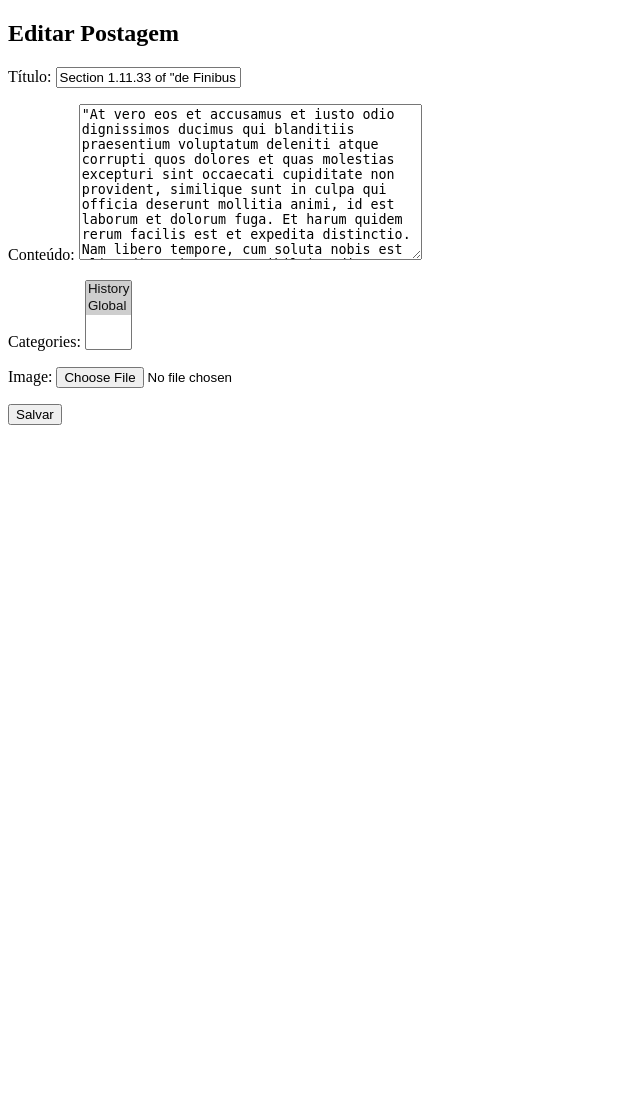
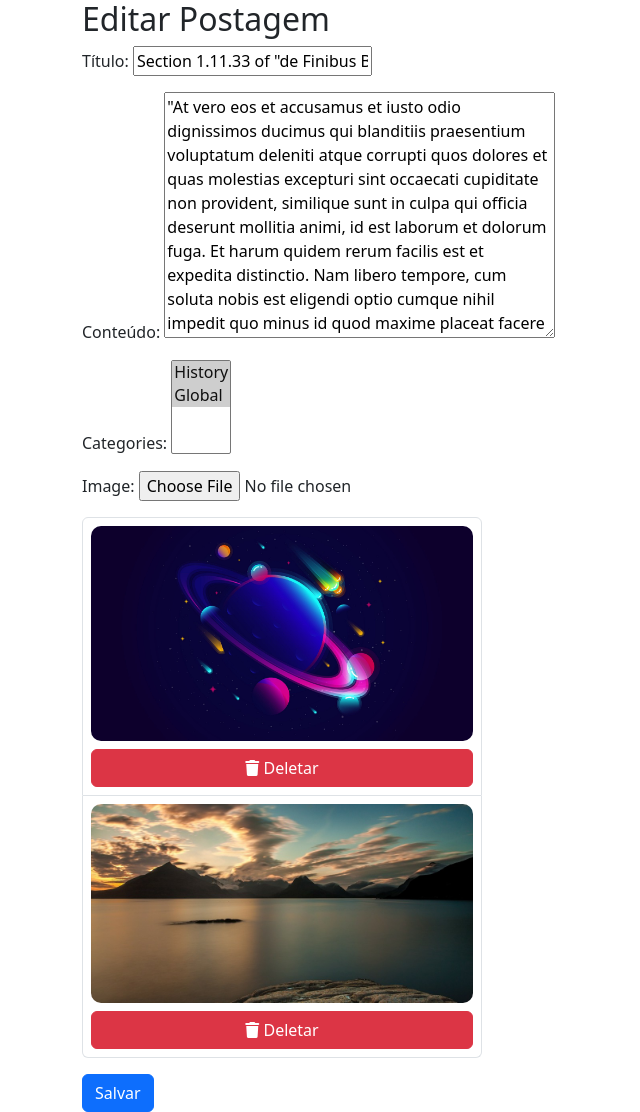
Before and after one commit to matheusmacias/projeto-django-testes, a Django app: page /post/8/edit in a window 1280 px wide. Shown: the whole page, without its empty margins (0-640 px from the left). Before the commit the page ends 425 px from the top, so only its background shows below. Run offline with Django 4.2, Linux system fonts and the light colour scheme; data comes from the database, SQL or seed files in the repository; both versions use the stored data as it was after the commit; some libraries are stand-ins or nearby versions.

Commit message:
add features/images

```diff
--- a/core/forms.py
+++ b/core/forms.py
@@ -1,5 +1,6 @@
 from django import forms
 from .models import Post, Image
+
 
 class PostForm(forms.ModelForm):
     image = forms.ImageField(label='Image', required=False)
@@ -13,6 +14,7 @@ class PostForm(forms.ModelForm):
         post.save()
         if request is not None:
             files = request.FILES.getlist('image')
+            print(files)
             for f in files:
                 image = Image(image=f, post=post)
                 image.save()
--- a/core/templates/post_update.html
+++ b/core/templates/post_update.html
@@ -3,13 +3,33 @@
 <head>
     <meta charset="UTF-8">
     <title>Title</title>
+    <link href="https://cdn.jsdelivr.net/npm/bootstrap@5.3.0-alpha3/dist/css/bootstrap.min.css" rel="stylesheet" integrity="sha384-KK94CHFLLe+nY2dmCWGMq91rCGa5gtU4mk92HdvYe+M/SXH301p5ILy+dN9+nJOZ" crossorigin="anonymous">
+    <script src="https://kit.fontawesome.com/52fb5fd1c0.js" crossorigin="anonymous"></script>
+    <style>
+        img{width: 100%; border-radius: 10px;}
+        ul{max-width: 400px;}
+    </style>
 </head>
 <body>
-  <h2>Editar Postagem</h2>
-  <form method="post">
-    {% csrf_token %}
-    {{ form.as_p }}
-    <button type="submit">Salvar</button>
-  </form>
+<div class="container">
+    <h2>Editar Postagem</h2>
+    <form id="postForm" method="post" enctype="multipart/form-data">
+        {% csrf_token %}
+        {{ form.as_p }}
+
+        {% if post.images.all %}
+        <ul class="list-group">
+            {% for image in post.images.all %}
+            <li class="list-group-item d-flex flex-column p-2">
+                <img data-source="{{ image.image }}" src="{{ image.image.url }}" alt="{{ image.name }}">
+                <a href="{% url 'image_delete' image.id %}" class="btn btn-danger mt-2"> <i class=" fa-solid text-white fa-trash"></i> Deletar</a>
+            </li>
+            {% endfor %}
+        </ul>
+        {% endif %}
+
+        <button class="btn btn-primary mt-3" type="submit">Salvar</button>
+    </form>
+</div>
 </body>
 </html>
--- a/core/urls.py
+++ b/core/urls.py
@@ -8,4 +8,5 @@ urlpatterns = [
     path('post/<int:pk>/edit', views.PostUpdateView.as_view(), name='post_update'),
     path('post/<int:pk>/delete/', views.PostDeleteView.as_view(), name='post_delete'),
     path('post/create/', views.PostCreateView.as_view(), name='post_create'),
+    path('image/<int:pk>/delete/', views.ImageDeleteView.as_view(), name='image_delete'),
 ]
--- a/core/views.py
+++ b/core/views.py
@@ -1,6 +1,6 @@
 from django import http
 from django.views.generic import ListView, UpdateView, DeleteView, CreateView, DetailView
-from .models import Post
+from .models import *
 from .forms import PostForm
 from django.urls import reverse_lazy
 
@@ -37,8 +37,18 @@ class PostUpdateView(UpdateView):
     context_object_name = 'post'
     success_url = reverse_lazy('post_list')
 
+    def form_valid(self, form):
+        form.save(commit=True, request=self.request)
+        return super().form_valid(form)
+
 
 class PostDeleteView(DeleteView):
     model = Post
     template_name = 'post_delete.html'
     success_url = reverse_lazy('post_list')
+
+
+class ImageDeleteView(DeleteView):
+    model = Image
+    template_name = 'post_delete.html'
+    success_url = reverse_lazy('post_list')
```
Also changed, not shown: core/templates/post_detail.html (+15 -1 lines), db.sqlite3, media/images/lake.jpg (added), media/images/lake_yBgeLFj.jpg (added), media/images/pxfuel_ifs4SMY.jpg (added).
